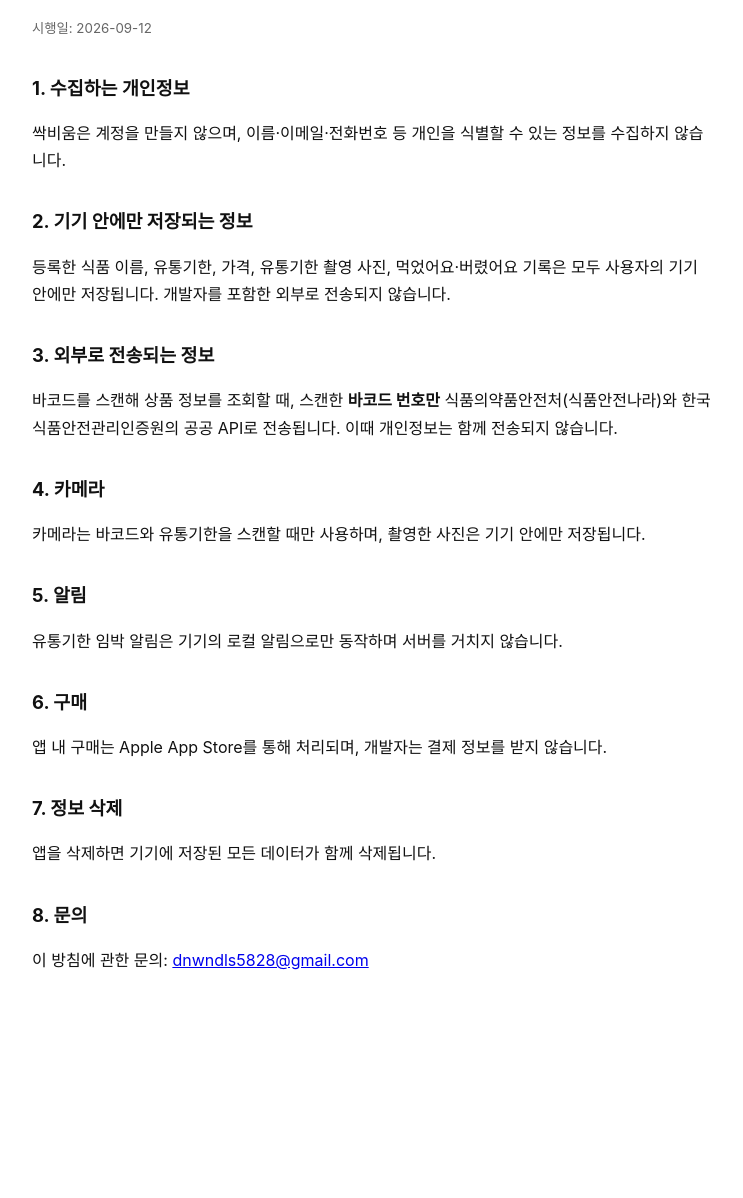
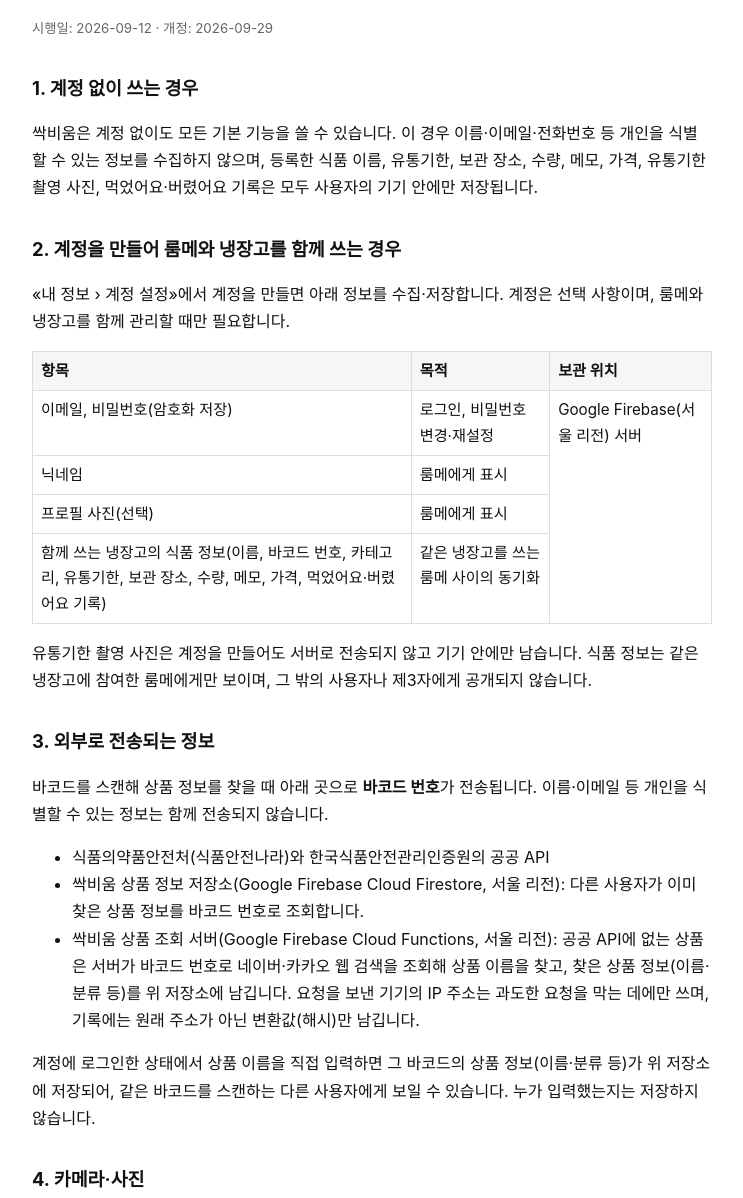
Before and after one commit to m2kyungmin/dameokja-site, a plain HTML site: page privacy.html in a window 1280 px wide. Shown: the part 87-1285 px from the top of the page, without its empty margins (268-1011 px from the left). Before the commit the page ends 1101 px from the top, so only its background shows below. Drawn offline with Linux system fonts and the light colour scheme.

Commit message:
개인정보처리방침 개정(2026-09-29): 계정·룸메 기능 수집 항목, 바코드 번호 전송처(상품 정보 저장소·상품 조회 서버·네이버·카카오 웹 검색), 처리 위탁에 Cloud Functions

```diff
--- a/privacy.html
+++ b/privacy.html
@@ -10,34 +10,54 @@
   body { font-family: -apple-system, system-ui, sans-serif; max-width: 680px; margin: 40px auto; padding: 0 20px; line-height: 1.7; color: #111; }
   h1 { font-size: 1.6rem; } h2 { font-size: 1.15rem; margin-top: 2rem; }
   small { color: #666; }
+  table { border-collapse: collapse; width: 100%; font-size: 0.95rem; }
+  th, td { border: 1px solid #ddd; padding: 6px 8px; text-align: left; vertical-align: top; }
+  th { background: #f6f6f6; }
 </style>
 </head>
 <body>
 <h1>싹비움 개인정보처리방침</h1>
-<small>시행일: 2026-09-12</small>
+<small>시행일: 2026-09-12 · 개정: 2026-09-29</small>
 
-<h2>1. 수집하는 개인정보</h2>
-<p>싹비움은 계정을 만들지 않으며, 이름·이메일·전화번호 등 개인을 식별할 수 있는 정보를 수집하지 않습니다.</p>
+<h2>1. 계정 없이 쓰는 경우</h2>
+<p>싹비움은 계정 없이도 모든 기본 기능을 쓸 수 있습니다. 이 경우 이름·이메일·전화번호 등 개인을 식별할 수 있는 정보를 수집하지 않으며, 등록한 식품 이름, 유통기한, 보관 장소, 수량, 메모, 가격, 유통기한 촬영 사진, 먹었어요·버렸어요 기록은 모두 사용자의 기기 안에만 저장됩니다.</p>
 
-<h2>2. 기기 안에만 저장되는 정보</h2>
-<p>등록한 식품 이름, 유통기한, 가격, 유통기한 촬영 사진, 먹었어요·버렸어요 기록은 모두 사용자의 기기 안에만 저장됩니다. 개발자를 포함한 외부로 전송되지 않습니다.</p>
+<h2>2. 계정을 만들어 룸메와 냉장고를 함께 쓰는 경우</h2>
+<p>«내 정보 › 계정 설정»에서 계정을 만들면 아래 정보를 수집·저장합니다. 계정은 선택 사항이며, 룸메와 냉장고를 함께 관리할 때만 필요합니다.</p>
+<table>
+  <tr><th>항목</th><th>목적</th><th>보관 위치</th></tr>
+  <tr><td>이메일, 비밀번호(암호화 저장)</td><td>로그인, 비밀번호 변경·재설정</td><td rowspan="4">Google Firebase(서울 리전) 서버</td></tr>
+  <tr><td>닉네임</td><td>룸메에게 표시</td></tr>
+  <tr><td>프로필 사진(선택)</td><td>룸메에게 표시</td></tr>
+  <tr><td>함께 쓰는 냉장고의 식품 정보(이름, 바코드 번호, 카테고리, 유통기한, 보관 장소, 수량, 메모, 가격, 먹었어요·버렸어요 기록)</td><td>같은 냉장고를 쓰는 룸메 사이의 동기화</td></tr>
+</table>
+<p>유통기한 촬영 사진은 계정을 만들어도 서버로 전송되지 않고 기기 안에만 남습니다. 식품 정보는 같은 냉장고에 참여한 룸메에게만 보이며, 그 밖의 사용자나 제3자에게 공개되지 않습니다.</p>
 
 <h2>3. 외부로 전송되는 정보</h2>
-<p>바코드를 스캔해 상품 정보를 조회할 때, 스캔한 <strong>바코드 번호만</strong> 식품의약품안전처(식품안전나라)와 한국식품안전관리인증원의 공공 API로 전송됩니다. 이때 개인정보는 함께 전송되지 않습니다.</p>
+<p>바코드를 스캔해 상품 정보를 찾을 때 아래 곳으로 <strong>바코드 번호</strong>가 전송됩니다. 이름·이메일 등 개인을 식별할 수 있는 정보는 함께 전송되지 않습니다.</p>
+<ul>
+  <li>식품의약품안전처(식품안전나라)와 한국식품안전관리인증원의 공공 API</li>
+  <li>싹비움 상품 정보 저장소(Google Firebase Cloud Firestore, 서울 리전): 다른 사용자가 이미 찾은 상품 정보를 바코드 번호로 조회합니다.</li>
+  <li>싹비움 상품 조회 서버(Google Firebase Cloud Functions, 서울 리전): 공공 API에 없는 상품은 서버가 바코드 번호로 네이버·카카오 웹 검색을 조회해 상품 이름을 찾고, 찾은 상품 정보(이름·분류 등)를 위 저장소에 남깁니다. 요청을 보낸 기기의 IP 주소는 과도한 요청을 막는 데에만 쓰며, 기록에는 원래 주소가 아닌 변환값(해시)만 남깁니다.</li>
+</ul>
+<p>계정에 로그인한 상태에서 상품 이름을 직접 입력하면 그 바코드의 상품 정보(이름·분류 등)가 위 저장소에 저장되어, 같은 바코드를 스캔하는 다른 사용자에게 보일 수 있습니다. 누가 입력했는지는 저장하지 않습니다.</p>
 
-<h2>4. 카메라</h2>
-<p>카메라는 바코드와 유통기한을 스캔할 때만 사용하며, 촬영한 사진은 기기 안에만 저장됩니다.</p>
+<h2>4. 카메라·사진</h2>
+<p>카메라는 바코드, 유통기한, 룸메 초대 QR 코드를 스캔할 때만 사용합니다. 사진 보관함은 사용자가 «앨범에서 찾기»나 프로필 사진 선택을 직접 눌렀을 때, 고른 사진 한 장에만 접근합니다.</p>
 
 <h2>5. 알림</h2>
-<p>유통기한 임박 알림은 기기의 로컬 알림으로만 동작하며 서버를 거치지 않습니다.</p>
+<p>유통기한 알림과 주간 리포트 알림은 기기의 로컬 알림으로만 동작하며 서버를 거치지 않습니다.</p>
 
 <h2>6. 구매</h2>
 <p>앱 내 구매는 Apple App Store를 통해 처리되며, 개발자는 결제 정보를 받지 않습니다.</p>
 
-<h2>7. 정보 삭제</h2>
-<p>앱을 삭제하면 기기에 저장된 모든 데이터가 함께 삭제됩니다.</p>
+<h2>7. 보관 기간과 삭제</h2>
+<p>계정 정보와 서버에 저장된 식품 정보는 계정을 유지하는 동안 보관됩니다. «내 정보 › 계정 설정 › 회원 탈퇴»를 누르면 계정, 프로필, 프로필 사진이 즉시 삭제됩니다. 룸메와 함께 쓰던 냉장고의 식품 정보는 남은 룸메에게 그대로 남고, 혼자 쓰던 냉장고의 식품 정보는 함께 삭제됩니다. 계정을 만들지 않은 경우 앱을 삭제하면 기기에 저장된 모든 데이터가 함께 삭제됩니다.</p>
 
-<h2>8. 문의</h2>
+<h2>8. 처리 위탁</h2>
+<p>계정과 동기화 데이터, 상품 정보 저장소의 저장·처리와 상품 조회 서버 운영을 위해 Google LLC의 Firebase(Authentication, Cloud Firestore, Cloud Functions, 서울 리전)를 이용합니다. Google은 위탁 목적 밖으로 데이터를 이용하지 않습니다.</p>
+
+<h2>9. 문의</h2>
 <p>이 방침에 관한 문의: <a href="mailto:dnwndls5828@gmail.com">dnwndls5828@gmail.com</a></p>
 </body>
 </html>
```
